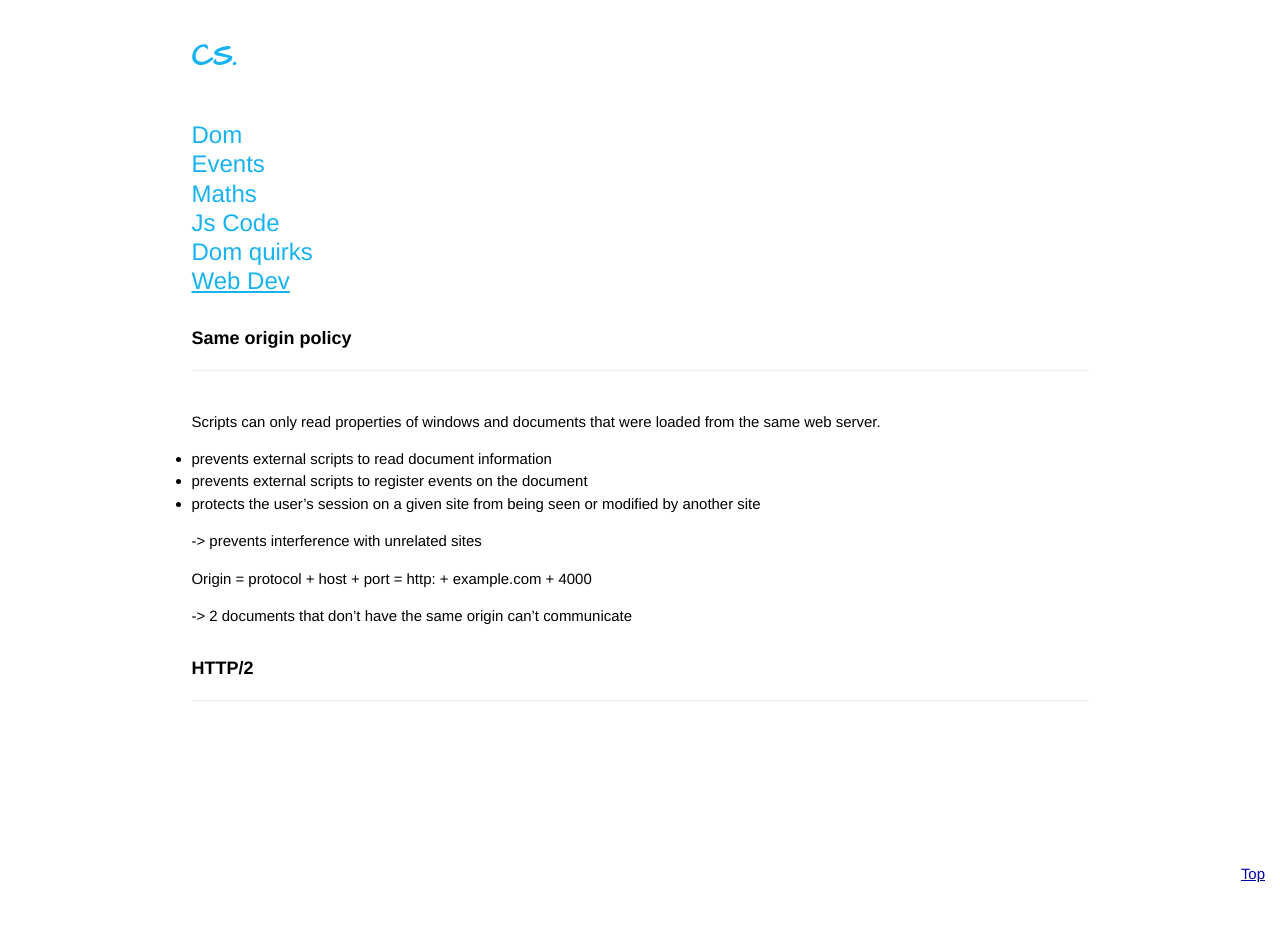
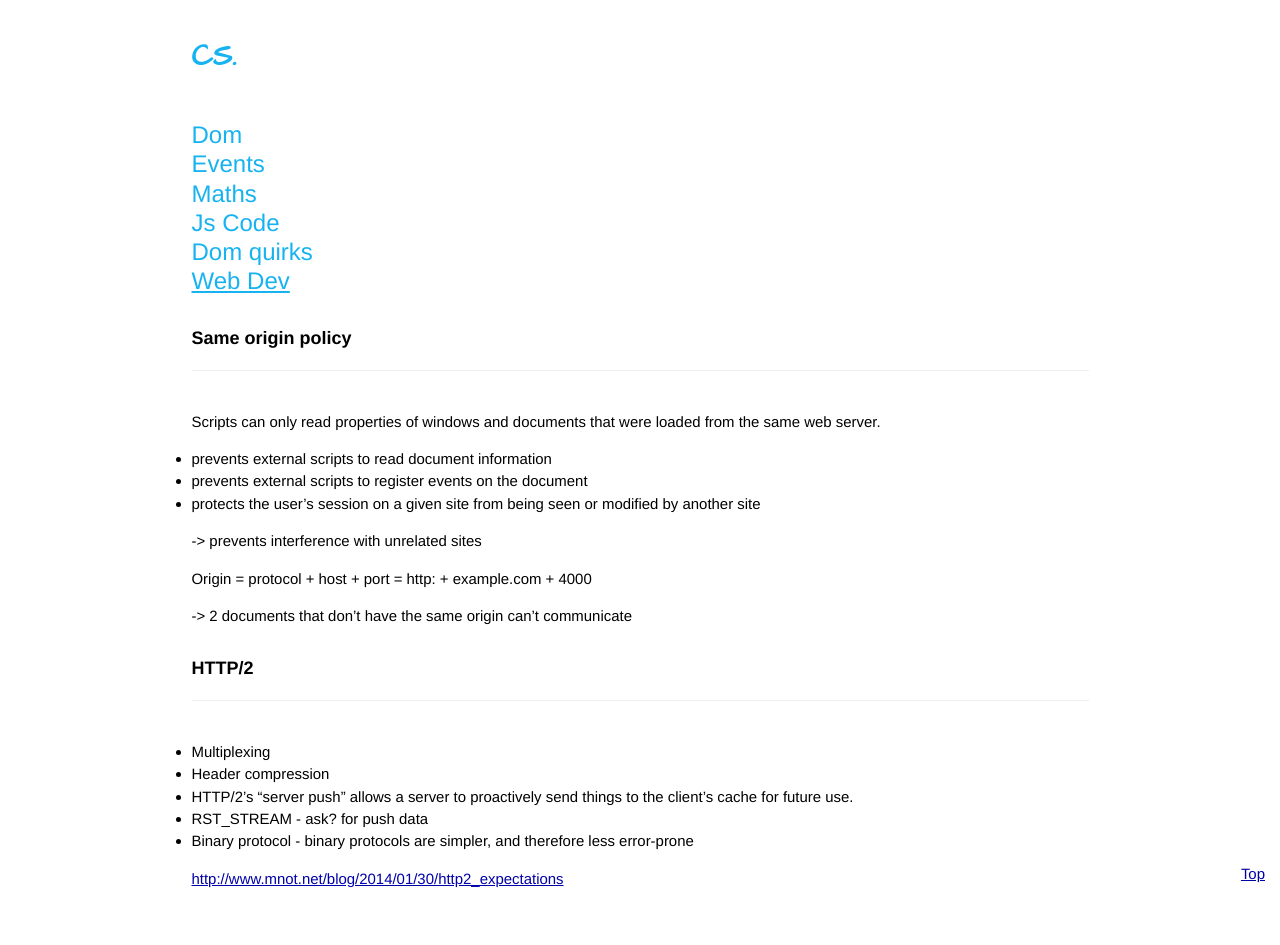
Before and after one commit to eloone/cs, a Jekyll site: the page built from js/web-dev.md, in a window 1280 px wide. Built offline with Jekyll 4.4.1, drawn with Linux system fonts in a browser that asks for light colours; Markdown is read by kramdown in place of the engine named in the settings.

Commit message:
Update web-dev.md

```diff
--- a/js/web-dev.md
+++ b/js/web-dev.md
@@ -18,3 +18,11 @@
 -> 2 documents that don't have the same origin can't communicate
 
 ## HTTP/2
+
+- Multiplexing
+- Header compression
+- HTTP/2’s “server push” allows a server to proactively send things to the client’s cache for future use.
+- RST_STREAM - ask? for push data
+- Binary protocol - binary protocols are simpler, and therefore less error-prone
+
+<http://www.mnot.net/blog/2014/01/30/http2_expectations>
```
